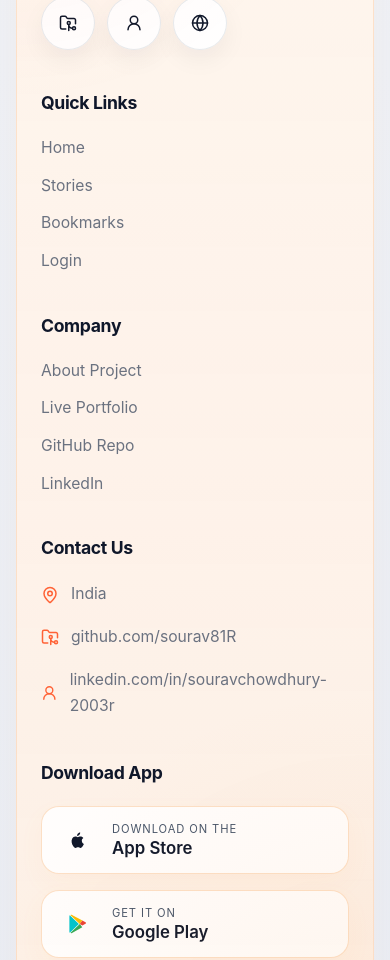
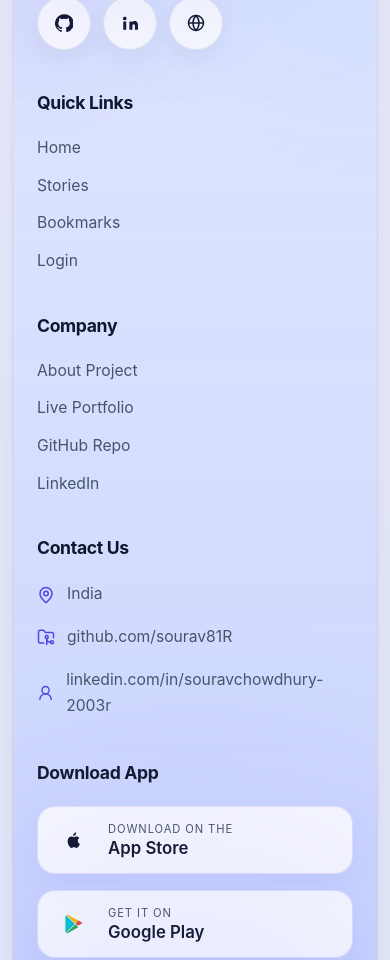
Before and after one commit to sourav81R/Scraper, a React (Vite) app in the folder frontend/: page /login in a window 390 px wide. Shown: the part 1040-2000 px from the top of the page. Built offline with nearby package versions, Linux system fonts and the light colour scheme; no server answers.

Commit message:
feat: add GitHub and LinkedIn icons to Footer component and update styles for footer elements

```diff
--- a/frontend/src/components/Footer.jsx
+++ b/frontend/src/components/Footer.jsx
@@ -5,6 +5,28 @@ import {
   UserRound,
 } from "lucide-react";
 import { Link } from "react-router-dom";
+
+const GitHubIcon = () => (
+  <svg
+    aria-hidden="true"
+    className="h-[18px] w-[18px]"
+    fill="currentColor"
+    viewBox="0 0 24 24"
+  >
+    <path d="M12 .5a12 12 0 0 0-3.79 23.39c.6.11.82-.26.82-.58v-2.02c-3.34.73-4.04-1.42-4.04-1.42-.54-1.38-1.34-1.75-1.34-1.75-1.1-.75.08-.73.08-.73 1.21.09 1.85 1.25 1.85 1.25 1.08 1.84 2.83 1.31 3.52 1 .11-.78.42-1.31.77-1.61-2.67-.3-5.47-1.33-5.47-5.92 0-1.31.47-2.39 1.24-3.23-.12-.31-.54-1.55.12-3.23 0 0 1.01-.32 3.3 1.23a11.6 11.6 0 0 1 6 0c2.29-1.55 3.3-1.23 3.3-1.23.66 1.68.24 2.92.12 3.23.77.84 1.24 1.92 1.24 3.23 0 4.6-2.8 5.61-5.48 5.91.43.38.82 1.1.82 2.22v3.29c0 .32.21.7.83.58A12 12 0 0 0 12 .5Z" />
+  </svg>
+);
+
+const LinkedInIcon = () => (
+  <svg
+    aria-hidden="true"
+    className="h-[18px] w-[18px]"
+    fill="currentColor"
+    viewBox="0 0 24 24"
+  >
+    <path d="M4.98 3.5A2.48 2.48 0 1 0 5 8.46 2.48 2.48 0 0 0 4.98 3.5ZM3 9.98h3.97V21H3V9.98Zm7.14 0H13.95v1.5H14c.53-1 1.84-2.06 3.8-2.06 4.06 0 4.8 2.67 4.8 6.14V21h-3.97v-4.84c0-1.15-.02-2.63-1.6-2.63-1.6 0-1.85 1.25-1.85 2.55V21h-3.97V9.98Z" />
+  </svg>
+);
 
 const quickLinks = [
   { label: "Home", to: "/" },
@@ -36,12 +58,12 @@ const socialLinks = [
   {
     label: "GitHub",
     href: "https://github.com/sourav81R",
-    icon: FolderGit2,
+    icon: GitHubIcon,
   },
   {
     label: "LinkedIn",
     href: "https://www.linkedin.com/in/souravchowdhury-2003r/",
-    icon: UserRound,
+    icon: LinkedInIcon,
   },
   {
     label: "Portfolio",
@@ -117,8 +139,8 @@ const StoreIcon = ({ type }) => {
 };
 
 const Footer = () => (
-  <footer className="px-4 pb-10 pt-10">
-    <div className="footer-classic mx-auto w-full max-w-7xl rounded-[34px] border border-[rgba(247,164,92,0.24)] px-6 py-10 sm:px-8 lg:px-12">
+  <footer className="px-3 pb-10 pt-10 sm:px-4">
+    <div className="footer-classic mx-auto w-full max-w-none rounded-[34px] border border-[rgba(247,164,92,0.24)] px-6 py-10 sm:px-8 lg:px-12">
       <div className="grid gap-10 md:grid-cols-2 xl:grid-cols-[1.12fr_0.82fr_0.9fr_1.1fr_1fr]">
         <div>
           <p className="text-[2rem] font-semibold italic tracking-tight text-[var(--footer-brand)]">
--- a/frontend/src/index.css
+++ b/frontend/src/index.css
@@ -589,13 +589,13 @@ html.dark .footer-action-link:hover {
 }
 
 .footer-classic {
-  --footer-bg: linear-gradient(180deg, rgba(255, 245, 237, 0.96), rgba(255, 239, 226, 0.88));
-  --footer-text: #6b7280;
-  --footer-brand: #ff6236;
+  --footer-bg: linear-gradient(180deg, rgba(224, 231, 255, 0.96), rgba(199, 210, 254, 0.92));
+  --footer-text: #475569;
+  --footer-brand: #4f46e5;
   position: relative;
   overflow: hidden;
   background: var(--footer-bg);
-  box-shadow: 0 24px 64px rgba(247, 164, 92, 0.1);
+  box-shadow: 0 28px 72px rgba(79, 70, 229, 0.18);
 }
 
 .footer-classic::before {
@@ -603,8 +603,9 @@ html.dark .footer-action-link:hover {
   position: absolute;
   inset: 0;
   background:
-    radial-gradient(circle at top left, rgba(255, 98, 54, 0.08), transparent 24%),
-    radial-gradient(circle at bottom right, rgba(247, 164, 92, 0.12), transparent 30%);
+    radial-gradient(circle at top left, rgba(79, 70, 229, 0.18), transparent 28%),
+    radial-gradient(circle at top right, rgba(59, 130, 246, 0.14), transparent 30%),
+    radial-gradient(circle at bottom center, rgba(99, 102, 241, 0.14), transparent 36%);
   pointer-events: none;
 }
 
@@ -648,7 +649,7 @@ html.dark .footer-action-link:hover {
 
 .footer-classic__social:hover {
   transform: translateY(-3px);
-  border-color: rgba(255, 98, 54, 0.3);
+  border-color: rgba(99, 102, 241, 0.32);
   color: var(--footer-brand);
 }
 
@@ -684,8 +685,8 @@ html.dark .footer-action-link:hover {
 
 .footer-classic__action:hover {
   transform: translateY(-3px);
-  border-color: rgba(255, 98, 54, 0.34);
-  box-shadow: 0 16px 36px rgba(255, 98, 54, 0.1);
+  border-color: rgba(99, 102, 241, 0.34);
+  box-shadow: 0 16px 36px rgba(99, 102, 241, 0.12);
   background: rgba(255, 255, 255, 1);
 }
 
@@ -696,7 +697,7 @@ html.dark .footer-action-link:hover {
   width: 44px;
   height: 44px;
   border-radius: 14px;
-  background: rgba(255, 98, 54, 0.08);
+  background: rgba(99, 102, 241, 0.08);
   color: var(--footer-brand);
 }
 
@@ -707,9 +708,9 @@ html.dark .footer-action-link:hover {
   min-height: 74px;
   padding: 12px 16px;
   border-radius: 18px;
-  border: 1px solid rgba(247, 164, 92, 0.34);
+  border: 1px solid rgba(99, 102, 241, 0.18);
   background: rgba(255, 255, 255, 0.9);
-  box-shadow: 0 10px 24px rgba(247, 164, 92, 0.06);
+  box-shadow: 0 10px 24px rgba(99, 102, 241, 0.08);
   transition:
     transform 200ms ease,
     box-shadow 200ms ease,
@@ -719,9 +720,9 @@ html.dark .footer-action-link:hover {
 
 .footer-classic__store:hover {
   transform: translateY(-3px);
-  border-color: rgba(255, 98, 54, 0.38);
+  border-color: rgba(99, 102, 241, 0.32);
   background: rgba(255, 255, 255, 1);
-  box-shadow: 0 16px 36px rgba(255, 98, 54, 0.1);
+  box-shadow: 0 16px 36px rgba(99, 102, 241, 0.14);
 }
 
 .footer-classic__store-icon {
@@ -756,15 +757,15 @@ html.dark .footer-action-link:hover {
   width: 42px;
   height: 42px;
   border-radius: 999px;
-  border: 1px solid rgba(247, 164, 92, 0.28);
+  border: 1px solid rgba(99, 102, 241, 0.2);
   background: rgba(255, 255, 255, 0.92);
   color: var(--footer-brand);
 }
 
 html.dark .footer-classic {
-  --footer-bg: linear-gradient(180deg, rgba(30, 23, 20, 0.96), rgba(20, 18, 17, 0.9));
-  --footer-text: #d6c8c0;
-  --footer-brand: #ff8a65;
+  --footer-bg: linear-gradient(180deg, rgba(15, 23, 42, 0.94), rgba(2, 6, 23, 0.92));
+  --footer-text: #cbd5e1;
+  --footer-brand: #a5b4fc;
 }
 
 html.dark .footer-classic__social,
```
